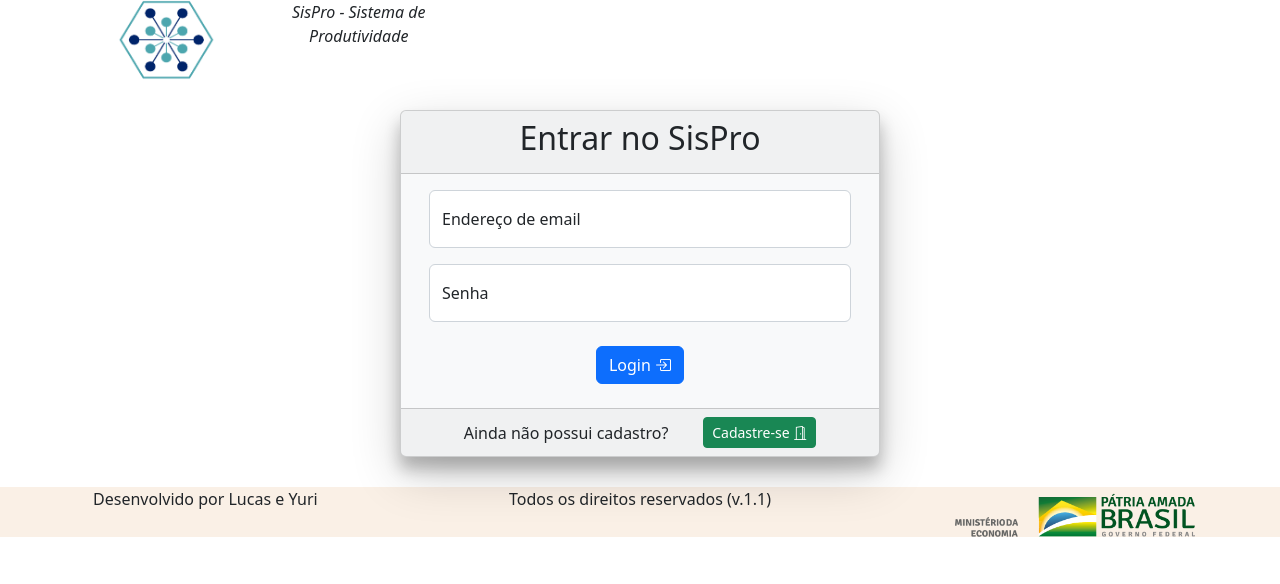
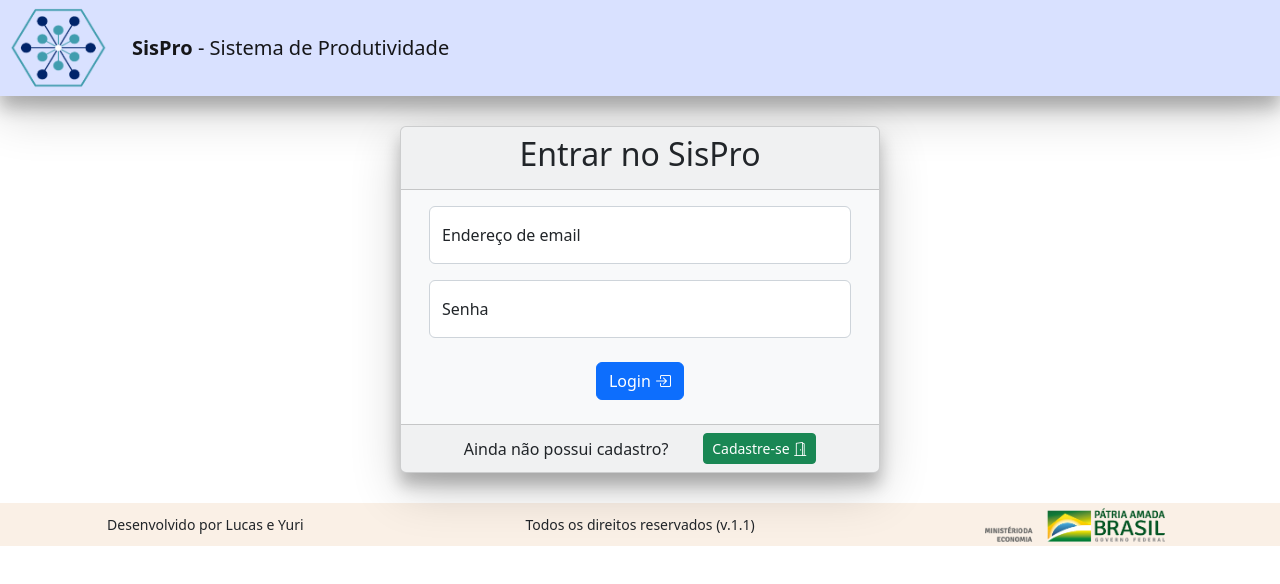
Before and after one commit to yuri-brito/projeto3-frontend, a React (Create React App) app: page / in a window 1280 px wide. Shown: the top 584 px of the page. Built offline with nearby package versions, Linux system fonts and the light colour scheme.

Commit message:
Estilo NavBar e Footer

```diff
--- a/src/App.js
+++ b/src/App.js
@@ -13,6 +13,8 @@ import SetorAdmin from "./pages/SetorAdmin";
 import Footer from "./components/Footer";
 import Profile from "./pages/Profile";
 function App() {
+  const [isLoading, setIsLoading] = useState(false);
+
   return (
     <div className="App">
       <Toaster />
@@ -21,7 +23,10 @@ function App() {
         <Routes>
           <Route path="/" element={<Login />} />
           <Route path="/registro" element={<Registro />} />
-          <Route path="/profile" element={<Profile />} />
+          <Route
+            path="/profile"
+            element={<ProtectedRoute Component={Profile} />}
+          />
           <Route
             path="/tarefas"
             element={<ProtectedRoute Component={Tarefas} />}
@@ -39,7 +44,6 @@ function App() {
             element={<ProtectedRoute Component={SetorAdmin} />}
           />
         </Routes>
-        <Footer />
       </AuthContextComponent>
     </div>
   );
--- a/src/components/Footer.js
+++ b/src/components/Footer.js
@@ -9,15 +9,19 @@ function Footer() {
         backgroundColor: "linen",
       }}
     >
-      <Row>
-        <Col className="left">Desenvolvido por Lucas e Yuri</Col>
-        <Col className="center">Todos os direitos reservados (v.1.1)</Col>
+      <Row className="d-flex flex-row align-items-center justify-content-center">
+        <Col className="left" style={{ fontSize: 14 }}>
+          Desenvolvido por Lucas e Yuri
+        </Col>
+        <Col className="center" style={{ fontSize: 14 }}>
+          Todos os direitos reservados (v.1.1)
+        </Col>
         <Col>
           <img
+            style={{ marginBottom: 4 }}
             alt="Institucional"
             src={logoFooter}
-            width="240px"
-            height="50px"
+            width="180px"
           />
         </Col>
       </Row>
--- a/src/components/NavBar.js
+++ b/src/components/NavBar.js
@@ -1,5 +1,5 @@
 import { useContext } from "react";
-import { Col, Container, Nav, Navbar, Row } from "react-bootstrap";
+import { Col, Container, Nav, Navbar, Row, Button } from "react-bootstrap";
 import { AuthContext } from "../contexts/authContext";
 import logo from "../assets/logo.png";
 import { Link } from "react-router-dom";
@@ -7,7 +7,6 @@ import { Navigate } from "react-router-dom";
 
 function NavBar() {
   const { loggedUser, setLoggedUser } = useContext(AuthContext);
-  const userData = loggedUser;
 
   function logOut() {
     localStorage.removeItem("loggedUser");
@@ -16,65 +15,165 @@ function NavBar() {
   }
 
   return (
-    <Container className="d-flex flex-column align-items-start justify-content-center">
-      <Row>
+    <Navbar
+      style={{
+        backgroundColor: "RGBA(164,184,255,0.42)",
+        boxShadow:
+          "0 12px 16px 0 rgba(0,0,0,0.24), 0 17px 50px 0 rgba(0,0,0,0.19)",
+        animation: "fadein 1.5s",
+      }}
+    >
+      {loggedUser ? (
+        <Col
+          className="mx-2 d-flex flex-row align-items-end justify-content-between"
+          style={{ animation: "fadein 1.5s" }}
+        >
+          <Col className="d-flex flex-row align-items-end justify-content-end">
             <Col>
               <img alt="SisPro logo" src={logo} width="100" height="80" />
             </Col>
-        <Col>
-          <Row>
-            <i>SisPro - Sistema de Produtividade</i>
+            <Col className="d-flex flex-column align-items-start justify-content-center">
+              <Row className="d-flex flex-row align-items-center justify-content-center">
+                <Navbar.Brand className="ms-3">
+                  <Link
+                    to="/"
+                    style={{ textDecoration: "none", color: "black" }}
+                    className="text-left"
+                  >
+                    <b>SisPro</b> - Sistema de Produtividade
+                  </Link>
+                </Navbar.Brand>
               </Row>
               <Row>
-            <Navbar>
-              {userData && (
-                <Nav>
-                  <Nav.Link href="#home">Home?</Nav.Link>
-                  <Nav.Link href="/tarefas">Tarefas</Nav.Link>
-                  {userData.user.role === "admin" && (
-                    <Nav.Link href="/adminsetor">Setor</Nav.Link>
-                  )}
-                  {userData.user.role === "gestor" && (
-                    <Nav.Link href={`/setor/${userData.user.setor._id}`}>
-                      Setor
+                <Nav className="ms-4">
+                  <Nav.Link className="px-1 py-0">
+                    <Link to="/profile">
+                      <Button className="py-0" size="sm" variant="primary">
+                        Home?
+                      </Button>
+                    </Link>
+                  </Nav.Link>
+                  <Nav.Link className="px-1 py-0">
+                    <Link to="/tarefas" style={{ padding: 0 }}>
+                      <Button className="py-0" size="sm" variant="primary">
+                        Tarefas
+                      </Button>
+                    </Link>
+                  </Nav.Link>
+                  {loggedUser.user.role === "admin" && (
+                    // <Nav.Link href="/adminsetor">Setor</Nav.Link>
+                    <Nav.Link className="px-1 py-0">
+                      <Link to="/adminsetor">
+                        <Button className="py-0" size="sm" variant="primary">
+                          Setores
+                        </Button>
+                      </Link>
                     </Nav.Link>
                   )}
-                  {userData.user.role !== "usuario" && (
-                    <Nav.Link href="/atividades">Atividades</Nav.Link>
+                  {loggedUser.user.role === "gestor" && (
+                    // <Nav.Link href={`/setor/${loggedUser.user.setor._id}`}>
+                    //   Setor
+                    // </Nav.Link>
+                    <Nav.Link className="px-1 py-0">
+                      <Link to={`/setor/${loggedUser.user.setor._id}`}>
+                        <Button className="py-0" size="sm" variant="primary">
+                          Setor
+                        </Button>
+                      </Link>
+                    </Nav.Link>
                   )}
-                  {userData.user.role !== "usuario" && (
-                    <Nav.Link href="/deducoes">Deduções</Nav.Link>
+                  {loggedUser.user.role !== "usuario" && (
+                    // <Nav.Link href="/atividades">Atividades</Nav.Link>
+                    <Nav.Link className="px-1 py-0">
+                      <Link to="/atividades">
+                        <Button className="py-0" size="sm" variant="primary">
+                          Atividades
+                        </Button>
+                      </Link>
+                    </Nav.Link>
                   )}
-                  {userData.user.role === "admin" && (
-                    <Nav.Link href="/usuarios">Usuários</Nav.Link>
+                  {loggedUser.user.role !== "usuario" && (
+                    // <Nav.Link href="/deducoes">Deduções</Nav.Link>
+                    <Nav.Link className="px-1 py-0">
+                      <Link to="/deducoes">
+                        <Button className="py-0" size="sm" variant="primary">
+                          Deduções
+                        </Button>
+                      </Link>
+                    </Nav.Link>
+                  )}
+                  {loggedUser.user.role === "admin" && (
+                    // <Nav.Link href="/usuarios">Usuários</Nav.Link>
+                    <Nav.Link className="px-1 py-0">
+                      <Link to="/usuarios">
+                        <Button className="py-0" size="sm" variant="primary">
+                          Usuários
+                        </Button>
+                      </Link>
+                    </Nav.Link>
                   )}
                 </Nav>
-              )}
-            </Navbar>
               </Row>
             </Col>
-        {userData && (
-          <Col>
-            <Row> Olá, {userData.user.name} </Row>
-            <Row>
-              <Link
+          </Col>
+
+          <Col className="d-flex flex-column align-items-end justify-content-center">
+            <Row className="m-0"> Olá, {loggedUser.user.name} </Row>
+            <Row className="m-0 w-50">
+              <Col className="px-0 py-0">
+                <Nav.Link className="px-1 py-0 w-100">
+                  <Link to="/profile" style={{ textDecoration: "none" }}>
+                    <Button className="py-0 w-100" size="sm" variant="success">
+                      <i className="bi bi-person"></i> Perfil
+                    </Button>
+                  </Link>
+                </Nav.Link>
+                {/* <Link
                   to={"/profile"}
                   style={{ textDecoration: "none", color: "grey" }}
                 >
                   <div>Perfil</div>
+                </Link> */}
+              </Col>
+              <Col className="px-0 py-0">
+                <Nav.Link className="px-1 py-0 w-100">
+                  <Link to="/" style={{ textDecoration: "none" }}>
+                    <Button
+                      onClick={logOut}
+                      className="py-0 w-100"
+                      size="sm"
+                      variant="dark"
+                    >
+                      <i className="bi bi-box-arrow-right"></i> Sair
+                    </Button>
                   </Link>
-              <Link
+                </Nav.Link>
+                {/* <Link
                   to={"/"}
                   onClick={logOut}
                   style={{ textDecoration: "none", color: "grey" }}
                 >
                   <div>Logout</div>
-              </Link>
+                </Link> */}
+              </Col>
+            </Row>
+          </Col>
+        </Col>
+      ) : (
+        <Col className="mx-2 d-flex flex-row align-items-end justify-content-start">
+          <Row className="d-flex flex-row align-items-center justify-content-start">
+            <Col>
+              <img alt="SisPro logo" src={logo} width="100" height="80" />
+            </Col>
+            <Col>
+              <Navbar.Brand className="ms-0">
+                <b>SisPro</b> - Sistema de Produtividade
+              </Navbar.Brand>
+            </Col>
           </Row>
         </Col>
       )}
-      </Row>
-    </Container>
+    </Navbar>
   );
 }
 
--- a/src/components/ProtectedRoute.js
+++ b/src/components/ProtectedRoute.js
@@ -7,7 +7,7 @@ function ProtectedRoute({ Component }) {
   if (loggedUser) {
     return <Component />;
   } else {
-    return <Navigate to={"/login"} />;
+    return <Navigate to={"/"} />;
   }
 }
 export default ProtectedRoute;
--- a/src/index.css
+++ b/src/index.css
@@ -1,13 +1,19 @@
+html {
+  position: relative;
+  min-height: 100%;
+}
+
 body {
   margin: 0;
-  font-family: -apple-system, BlinkMacSystemFont, 'Segoe UI', 'Roboto', 'Oxygen',
-    'Ubuntu', 'Cantarell', 'Fira Sans', 'Droid Sans', 'Helvetica Neue',
+  font-family: -apple-system, BlinkMacSystemFont, "Segoe UI", "Roboto", "Oxygen",
+    "Ubuntu", "Cantarell", "Fira Sans", "Droid Sans", "Helvetica Neue",
     sans-serif;
   -webkit-font-smoothing: antialiased;
   -moz-osx-font-smoothing: grayscale;
+  overflow-x: hidden;
 }
 
 code {
-  font-family: source-code-pro, Menlo, Monaco, Consolas, 'Courier New',
+  font-family: source-code-pro, Menlo, Monaco, Consolas, "Courier New",
     monospace;
 }
--- a/src/pages/Login.js
+++ b/src/pages/Login.js
@@ -8,9 +8,11 @@ import { useNavigate } from "react-router-dom";
 import { Link } from "react-router-dom";
 import api from "../api/api.js";
 import { AuthContext } from "../contexts/authContext";
+import Footer from "../components/Footer.js";
 function Login(props) {
   const navigate = useNavigate();
-  const { setLoggedUser } = useContext(AuthContext);
+  const { loggedUser, setLoggedUser } = useContext(AuthContext);
+
   const [loginForm, setLoginForm] = useState({ email: "", password: "" });
   function handleChange(e) {
     setLoginForm({ ...loginForm, [e.target.name]: e.target.value });
@@ -30,6 +32,7 @@ function Login(props) {
     }
   }
   return (
+    <div>
       <Card
         bg="light"
         style={{
@@ -93,6 +96,8 @@ function Login(props) {
           </Container>
         </Card.Footer>
       </Card>
+      <Footer />
+    </div>
   );
 }
 
--- a/src/pages/Profile.js
+++ b/src/pages/Profile.js
@@ -5,6 +5,7 @@ import { AuthContext } from "../contexts/authContext";
 import { parseISO, format } from "date-fns";
 import profilePlaceholder from "../assets/profilePlaceholder.png";
 import TrocaEmail from "../components/TrocaEmail";
+import Footer from "../components/Footer";
 function Profile() {
   const { loggedUser, setLoggedUser } = useContext(AuthContext);
   const navigate = useNavigate();
@@ -25,7 +26,7 @@ function Profile() {
               style={{ borderRadius: 12 }}
             />
           </Col>
-          <Col className="d-flex flex-column align-items-center justify-content-center">
+          <Col className="d-flex flex-column align-items-start justify-content-center">
             <h1>{loggedUser.user.name}</h1>
             <h6 className="fw-bold text-muted">
               Cadastrado no SisPro desde -
@@ -95,6 +96,7 @@ function Profile() {
           </Col>
         </Row>
       </Container>
+      <Footer />
     </div>
   );
 }
--- a/src/pages/Registro.js
+++ b/src/pages/Registro.js
@@ -13,6 +13,7 @@ import api from "../api/api.js";
 import toast from "react-hot-toast";
 import Select from "react-select";
 import SpinnerImage from "../components/SpinnerImage.js";
+import Footer from "../components/Footer.js";
 const Registro = (props) => {
   const navigate = useNavigate();
   const [isLoading, setIsLoading] = useState(true);
@@ -97,6 +98,7 @@ const Registro = (props) => {
       {isLoading ? (
         <SpinnerImage />
       ) : (
+        <div>
           <Card
             bg="light"
             style={{
@@ -199,6 +201,8 @@ const Registro = (props) => {
               </Container>
             </Card.Body>
           </Card>
+          <Footer />
+        </div>
       )}
     </>
   );
```
Lines whose indentation alone changed are shown as unchanged.
